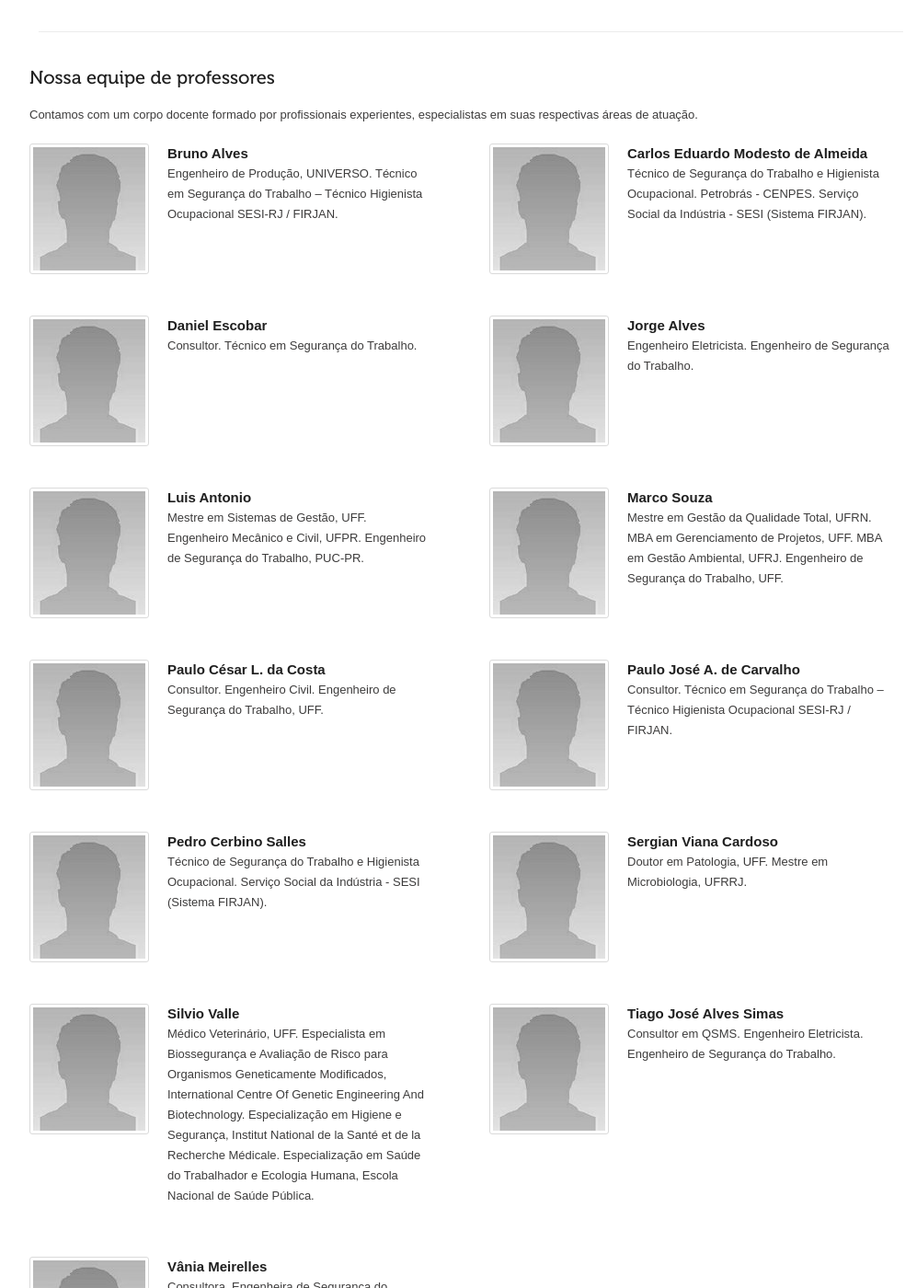
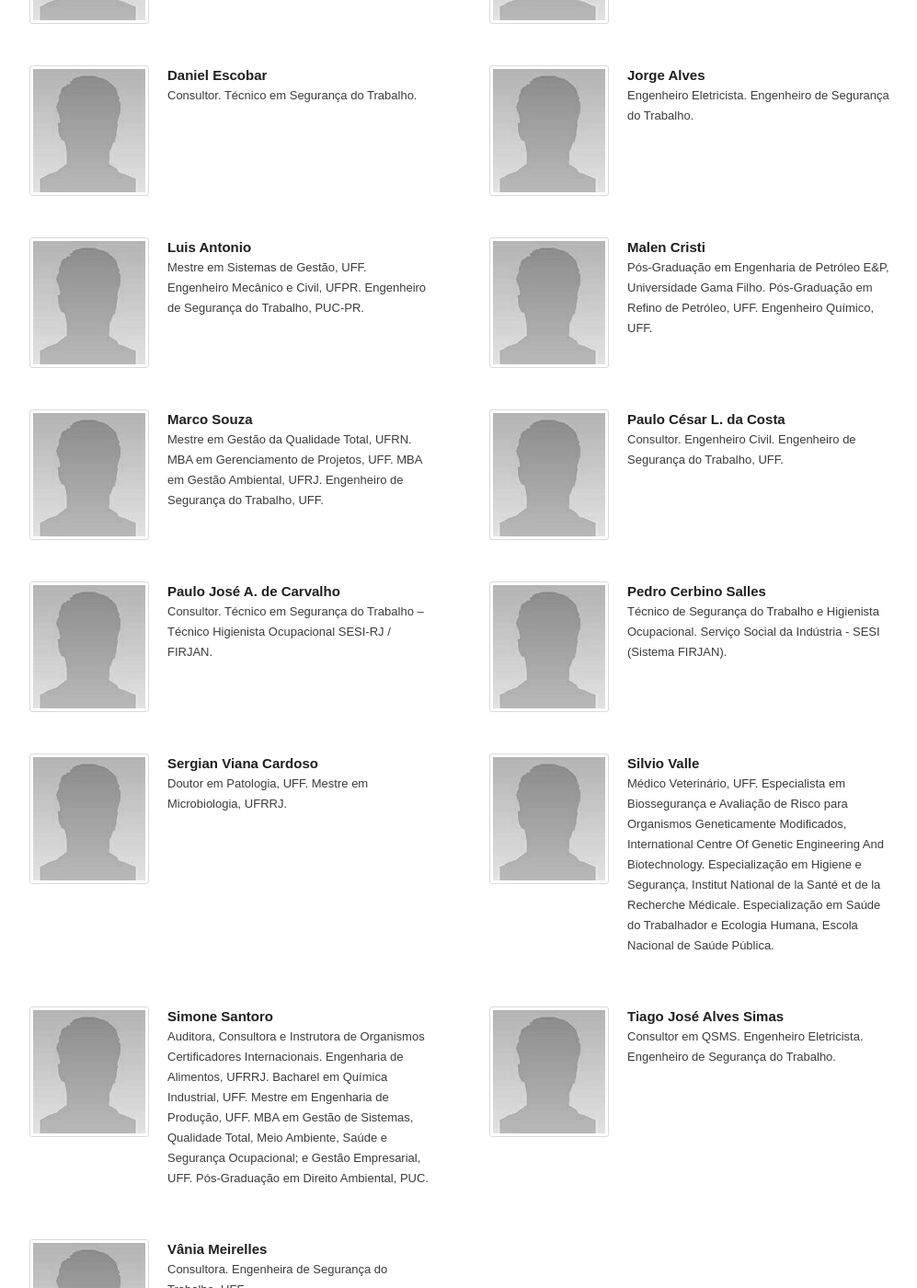
Before and after one commit to prosafetycursos/prosafetycursos.github.com, a Jekyll site: the page built from sobre/nossa-equipe.html, in a window 1280 px wide and 1400 px high, scrolled down 392 px. Shown: the whole window at 92% size, without its empty margins (138-1135 px from the left). Built offline with Jekyll 4.4.1, drawn with Linux system fonts in a browser that asks for light colours; some of the changed text lies outside the part shown.

Commit message:
Adicionando novos membros a equipe

```diff
--- a/sobre/nossa-equipe.html
+++ b/sobre/nossa-equipe.html
@@ -11,18 +11,6 @@ layout: default
 </div>
 <div class='container_16'>
   <div class='grid_16'>
-    <h2>Nossa equipe administrativa</h2>
-    <ul class='teamList clearfix'>
-      <li>
-        <img class="imgFrame" src="/images/equipe/desconhecido.jpg" alt="Marco Souza">
-        <h4>Malen Souza</h4>
-        <span>Coordenador executivo</span>
-        <p><a href="mailto:malen.souza@prosafetycursos.com.br" class='button small yellow'>Entre em contato</a></p>
-      </li>
-    </ul>
-  </div>
-  <div class='grid_16'>
-    <hr/>
     <h2>Nossa equipe de professores</h2>
     <p>Contamos com um corpo docente formado por profissionais experientes, especialistas em suas respectivas áreas de atuação.</p>
     <ul class='teamList clearfix'>
@@ -54,6 +42,11 @@ layout: default
         <img class="imgFrame" src="/images/equipe/desconhecido.jpg" alt="Luis Antonio">
         <h4>Luis Antonio</h4>
         <p>Mestre em Sistemas de Gestão, UFF. Engenheiro Mecânico e Civil, UFPR. Engenheiro de Segurança do Trabalho, PUC-PR.</p>
+      </li>
+      <li>
+        <img class="imgFrame" src="/images/equipe/desconhecido.jpg" alt="Malen Cristi">
+        <h4>Malen Cristi</h4>
+        <p>Pós-Graduação em Engenharia de Petróleo E&P, Universidade Gama Filho. Pós-Graduação em Refino de Petróleo, UFF. Engenheiro Químico, UFF.</p>
       </li>
       <li>
         <img class="imgFrame" src="/images/equipe/desconhecido.jpg" alt="Marco Souza">
@@ -89,6 +82,11 @@ layout: default
         <p>Médico Veterinário, UFF. Especialista em Biossegurança e Avaliação de Risco para Organismos Geneticamente Modificados, International Centre Of Genetic Engineering And Biotechnology. Especialização em Higiene e Segurança, Institut National de la Santé et de la Recherche Médicale. Especialização em Saúde do Trabalhador e Ecologia Humana, Escola Nacional de Saúde Pública.</p>
       </li>
       <li>
+        <img class="imgFrame" src="/images/equipe/desconhecido.jpg" alt="Simone Santoro">
+        <h4>Simone Santoro</h4>
+        <p>Auditora, Consultora e Instrutora de Organismos Certificadores Internacionais. Engenharia de Alimentos, UFRRJ. Bacharel em Química Industrial, UFF. Mestre em Engenharia de Produção, UFF. MBA em Gestão de Sistemas, Qualidade Total, Meio Ambiente, Saúde e Segurança Ocupacional; e Gestão Empresarial, UFF. Pós-Graduação em Direito Ambiental, PUC.</p>
+      </li>
+      <li>
         <img class="imgFrame" src="/images/equipe/desconhecido.jpg" alt="Tiago José Alves Simas">
         <h4>Tiago José Alves Simas</h4>
         <p>Consultor em QSMS.
```
